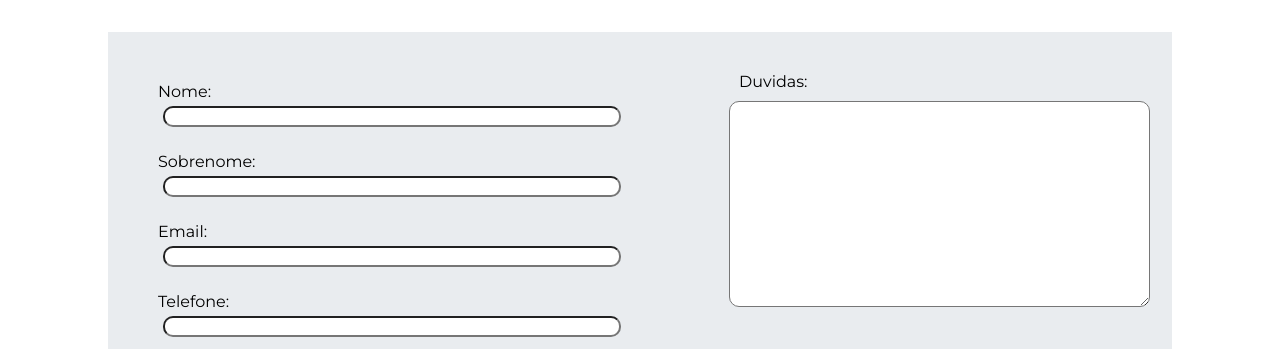
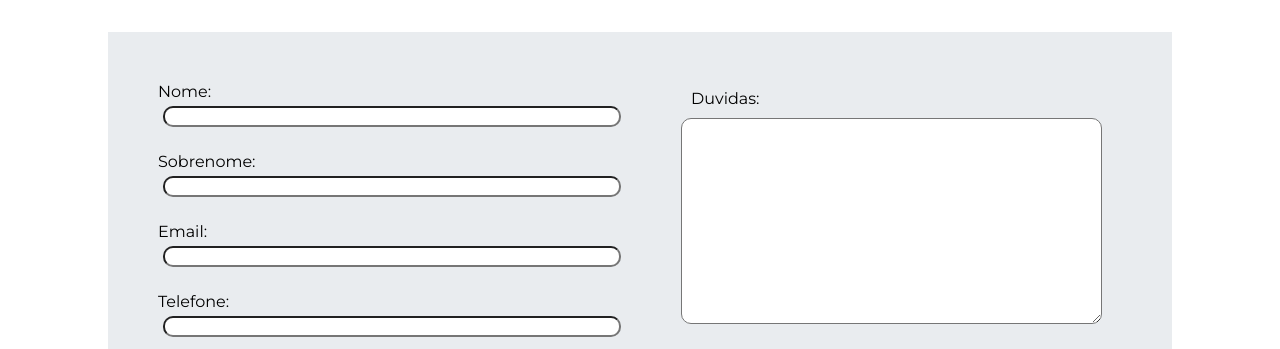
Before and after one commit to MkRodrigues/Instituto-Travessia, a plain HTML site: page visita.html in a window 1280 px wide. Shown: the part 447-796 px from the top of the page. Drawn offline with Linux system fonts and the light colour scheme; a web font is replaced by a local one.

Commit message:
update visita
finalizando

```diff
--- a/css/visita.css
+++ b/css/visita.css
@@ -167,11 +167,11 @@ text-align: center;
 }
 aside{
   display: flex;
- position: relative;
-  left: 570px;
+ position: absolute;
+  left: 670px;
   bottom:0px;
   margin: 1px;
-  margin-top: -370px;
+  top: 515px;
 }
 #duvida{
   margin: 10px;
```
